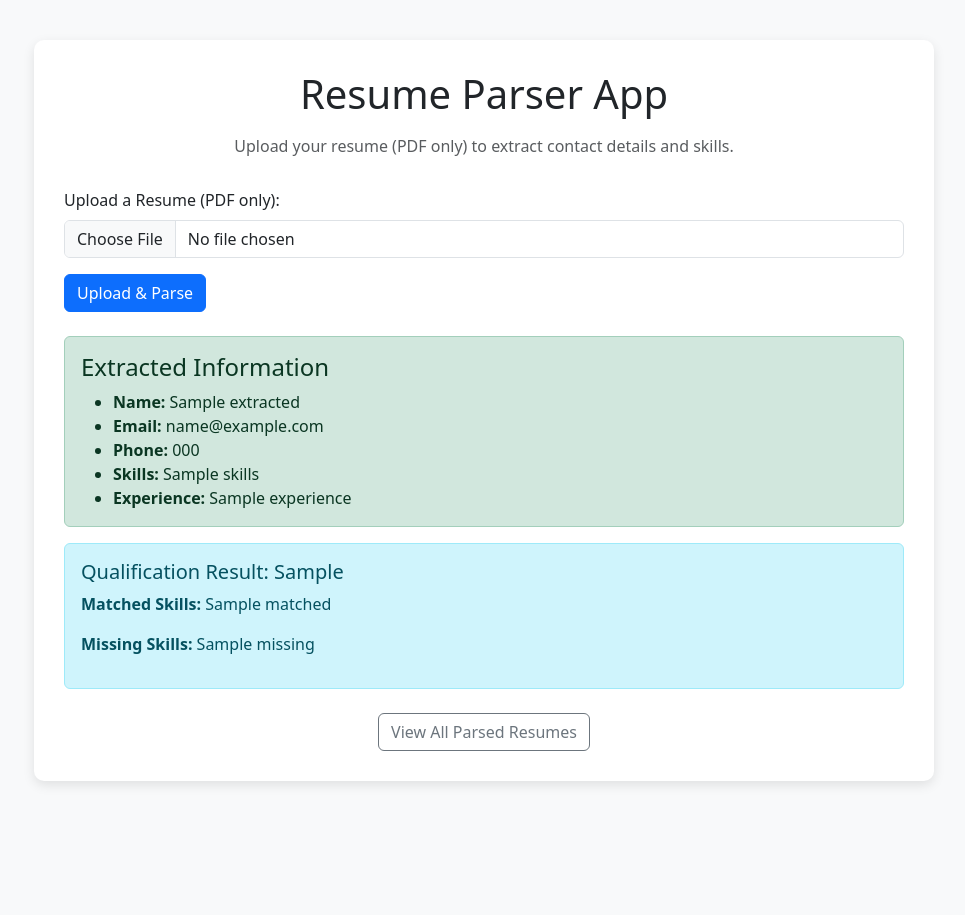
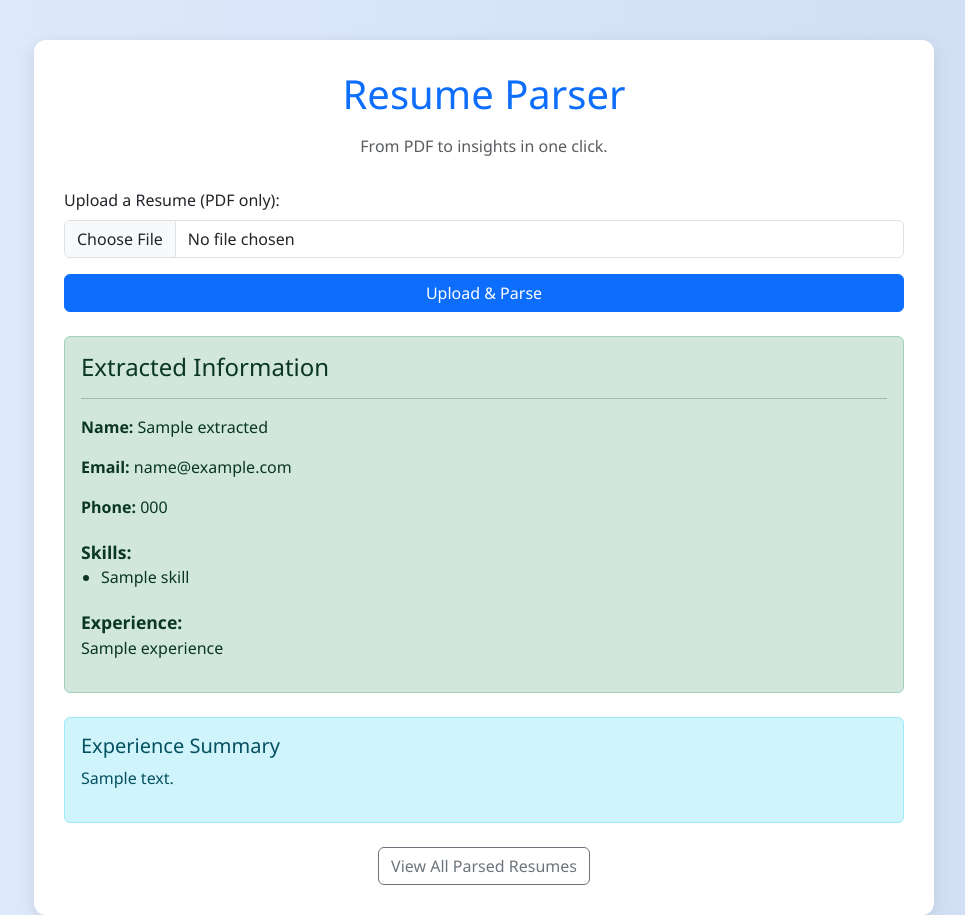
Before and after one commit to kalaimani2004/resumes-parser, a Flask app: template templates/index.html in a window 1280 px wide. Shown: the whole page, without its empty margins (156-1121 px from the left). Before the commit the page ends 785 px from the top, so only its background shows below. Run offline with Flask 3, Linux system fonts and the light colour scheme; the template is opened without the code that fills it: most values are stand-ins (such as "Sample title", 1, 10 or a date in 2020).

Commit message:
Add files via upload

```diff
--- a/templates/index.html
+++ b/templates/index.html
@@ -9,14 +9,15 @@
     <style>
         body {
             padding-top: 40px;
-            background-color: #f8f9fa;
+            background: linear-gradient(to right, #e0eafc, #cfdef3);
+            font-family: 'Segoe UI', sans-serif;
         }
         .container {
             max-width: 900px;
             background: white;
             padding: 30px;
-            border-radius: 10px;
-            box-shadow: 0 4px 12px rgb(0 0 0 / 0.1);
+            border-radius: 12px;
+            box-shadow: 0 4px 16px rgba(0, 0, 0, 0.1);
         }
         .header {
             margin-bottom: 30px;
@@ -28,18 +29,27 @@
         .visible {
             display: block !important;
         }
+        ul.skills-list {
+            list-style-type: disc;
+            padding-left: 20px;
+        }
         footer {
             margin-top: 50px;
             text-align: center;
             color: #777;
+        }
+        .section-title {
+            margin-top: 20px;
+            font-weight: 600;
+            font-size: 1.1rem;
         }
     </style>
 </head>
 <body>
     <div class="container">
         <div class="header text-center">
-            <h1 class="mb-3">Resume Parser App</h1>
-            <p class="text-muted">Upload your resume (PDF only) to extract contact details and skills.</p>
+            <h1 class="mb-3 text-primary">Resume Parser</h1>
+            <p class="text-muted">From PDF to insights in one click.</p>
         </div>
 
         <form method="POST" enctype="multipart/form-data" class="mb-4">
@@ -47,27 +57,37 @@
                 <label for="resume" class="form-label">Upload a Resume (PDF only):</label>
                 <input class="form-control" type="file" id="resume" name="resume" accept="application/pdf" required />
             </div>
-            <button type="submit" class="btn btn-primary">Upload & Parse</button>
+            <button type="submit" class="btn btn-primary w-100">Upload & Parse</button>
         </form>
 
         {% if extracted %}
         <div class="alert alert-success" role="alert">
             <h4 class="alert-heading">Extracted Information</h4>
-            <ul class="mb-0">
-                <li><strong>Name:</strong> {{ extracted.Name }}</li>
-                <li><strong>Email:</strong> {{ extracted.Email }}</li>
-                <li><strong>Phone:</strong> {{ extracted.Phone }}</li>
-                <li><strong>Skills:</strong> {{ extracted.Skills }}</li>
-                <li><strong>Experience:</strong> {{ extracted.Experience }}</li>
-            </ul>
+            <hr>
+            <p><strong>Name:</strong> {{ extracted.Name }}</p>
+            <p><strong>Email:</strong> {{ extracted.Email }}</p>
+            <p><strong>Phone:</strong> {{ extracted.Phone }}</p>
+
+            <div class="section-title">Skills:</div>
+            {% if extracted.Skills %}
+                <ul class="skills-list">
+                    {% for skill in extracted.Skills %}
+                        <li>{{ skill }}</li>
+                    {% endfor %}
+                </ul>
+            {% else %}
+                <p>No skills found.</p>
+            {% endif %}
+
+            <div class="section-title">Experience:</div>
+            <p>{{ extracted.Experience }}</p>
         </div>
         {% endif %}
 
-        {% if qualification_result %}
-        <div class="alert alert-info mt-3">
-            <h5>Qualification Result: {{ qualification_result }}</h5>
-            <p><strong>Matched Skills:</strong> {{ matched | join(', ') }}</p>
-            <p><strong>Missing Skills:</strong> {{ missing | join(', ') if missing else 'None' }}</p>
+        {% if experience_summary %}
+        <div class="alert alert-info mt-4">
+            <h5>Experience Summary</h5>
+            <p>{{ experience_summary }}</p>
         </div>
         {% endif %}
 
@@ -78,8 +98,8 @@
         <div class="results mt-4" id="resumesTable">
             <h3>All Parsed Resumes</h3>
             {% if all_data %}
-                <table class="table table-striped">
-                    <thead>
+                <table class="table table-hover table-striped">
+                    <thead class="table-dark">
                         <tr>
                             <th>Name</th>
                             <th>Email</th>
@@ -94,7 +114,13 @@
                             <td>{{ row[1] }}</td>
                             <td>{{ row[2] }}</td>
                             <td>{{ row[3] }}</td>
-                            <td>{{ row[4] }}</td>
+                            <td>
+                                <ul class="skills-list">
+                                    {% for skill in row[4].split(',') %}
+                                        <li>{{ skill.strip() }}</li>
+                                    {% endfor %}
+                                </ul>
+                            </td>
                             <td>{{ row[5] }}</td>
                         </tr>
                         {% endfor %}
```
